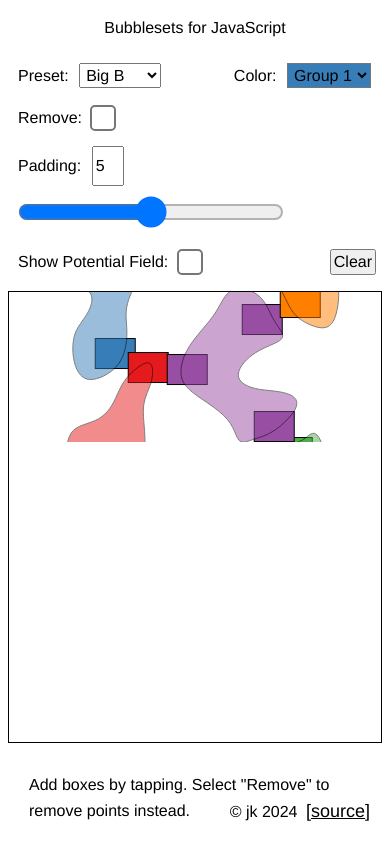
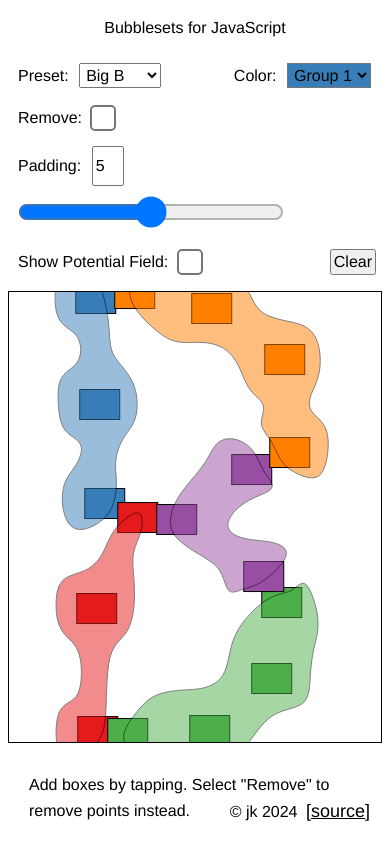
Before and after one commit to JosuaKrause/bubblesets-js, a website with bundled scripts: page index.html in a window 390 px wide. Built offline with nearby package versions, Linux system fonts and the light colour scheme.

Commit message:
show all svg on mobile

```diff
--- a/index.css
+++ b/index.css
@@ -315,11 +315,6 @@ svg {
     width: 100%;
     height: auto;
   }
-
-  svg {
-    width: 100% !important;
-    height: auto !important;
-  }
 }
 
 /* footer */
```
